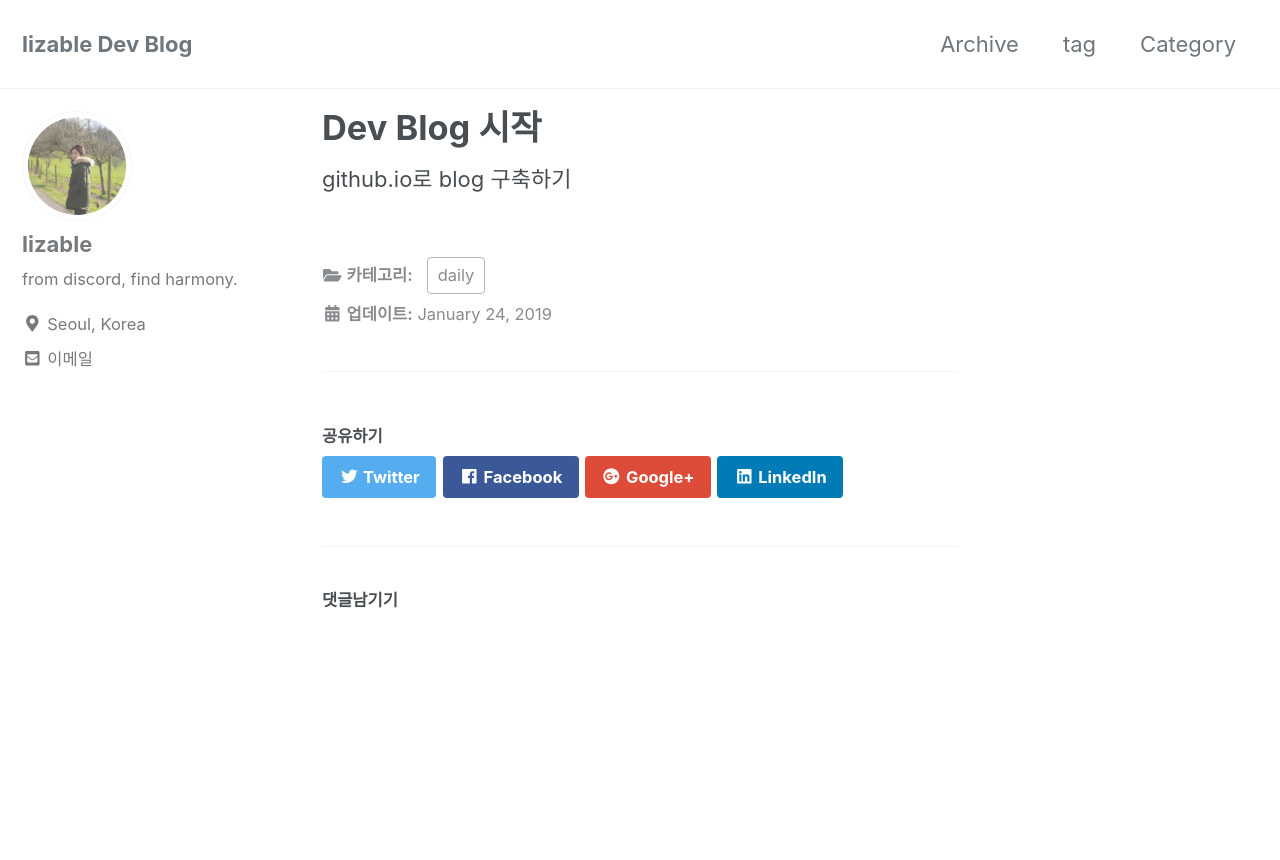
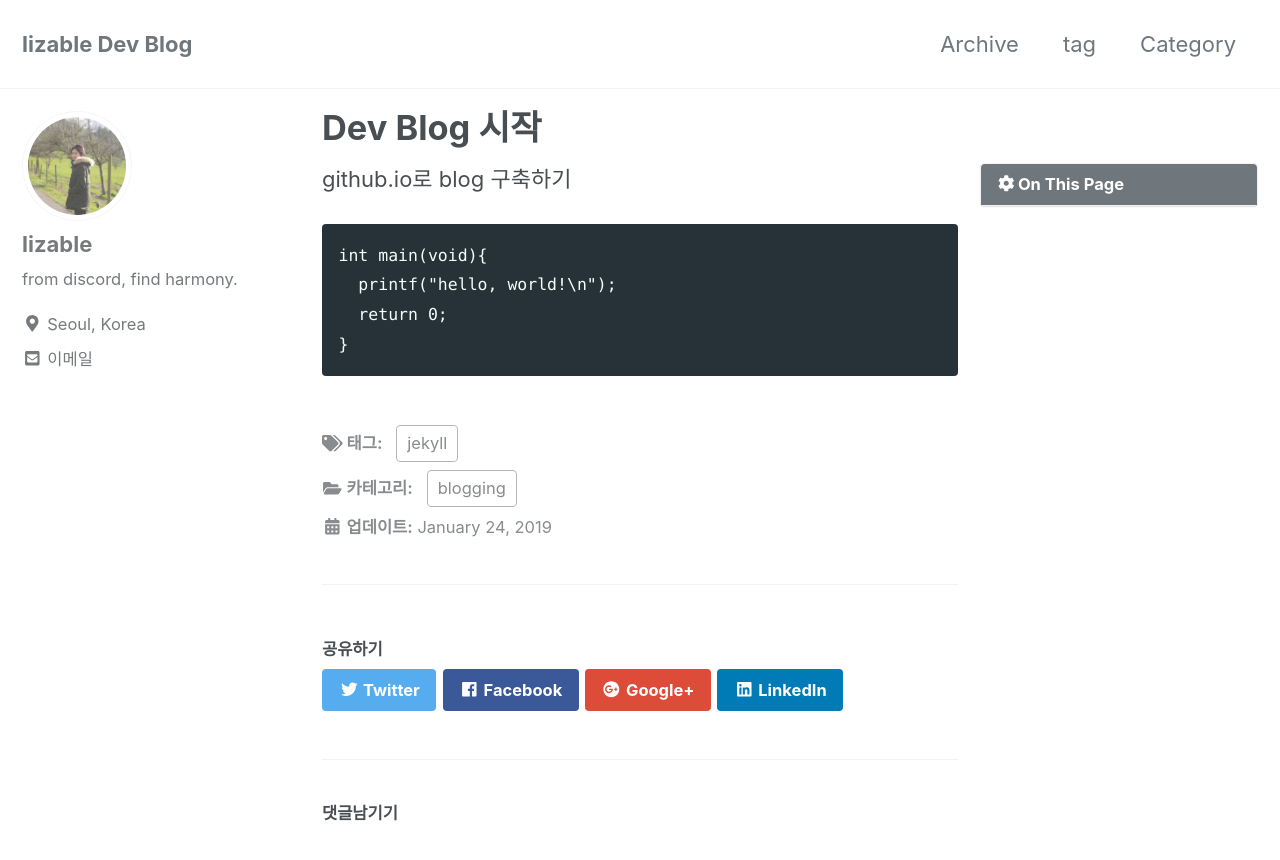
Before and after one commit to lizable/lizable.github.io, a Jekyll site: the page built from _posts/2019-01-24-Hello-World!.md, in a window 1280 px wide and 900 px high. Shown: the top 860 px of the window. Built offline with Jekyll 4.4.1, drawn with Linux system fonts in a browser that asks for light colours; cached includes are drawn as plain includes; nearby versions of some CDN libraries; comment, search, counter and statistics services are not loaded; some of the changed lines change nothing that is shown.

Commit message:
modified post 2019-01-24-Hello-World

```diff
--- a/_posts/2019-01-24-Hello-World!.md
+++ b/_posts/2019-01-24-Hello-World!.md
@@ -1,8 +1,33 @@
 ---
 title: "Dev Blog 시작"
-categories:
-  - daily
+categories: #카테고리
+  - blogging
+tags: # 태그 사용
+  - jekyll
+author_profile: true #작성자 프로필 출력 여부
+read_time: false #read_time을 출력할지 여부 1min read 같은 것
+
+toc: true #Table Of Contents 목차 보여줌
+toc_table: "Contents" #toc 이름 정의
+toc_icon: "cog" #font Awesome 아이콘으로 toc 아이콘 설정
+toc_sticky: true # 스크롤 내릴때 같이 내려가는 목차
+
+
+
+header: #헤더에 유투브 비디오 삽입
+video:
+ id:
+ provider:
+
+#link: https://github.com #direct link 만들
+
 last_modified_at: 2019-01-24T13:20:00+09:00
 ---
 
 github.io로 blog 구축하기
+~~~~~
+int main(void){
+  printf("hello, world!\n");
+  return 0;
+}
+~~~~~
```
